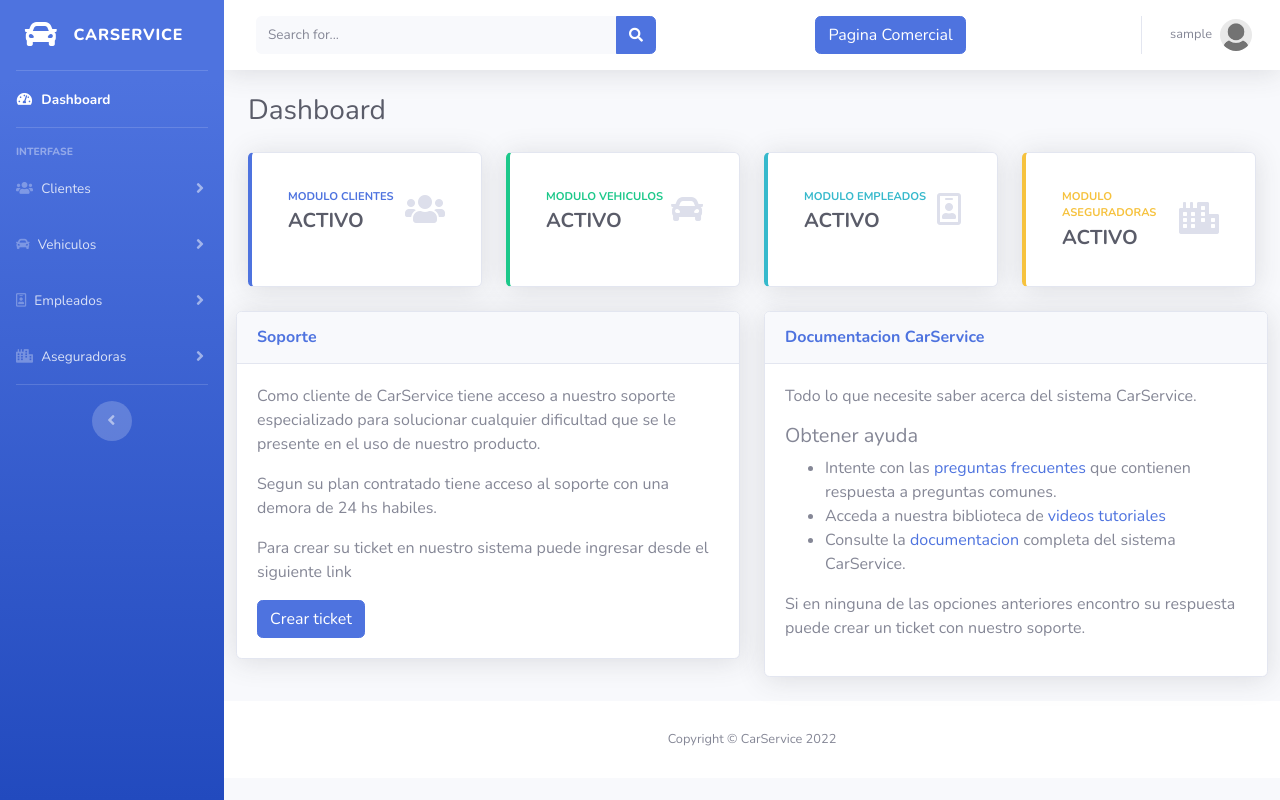
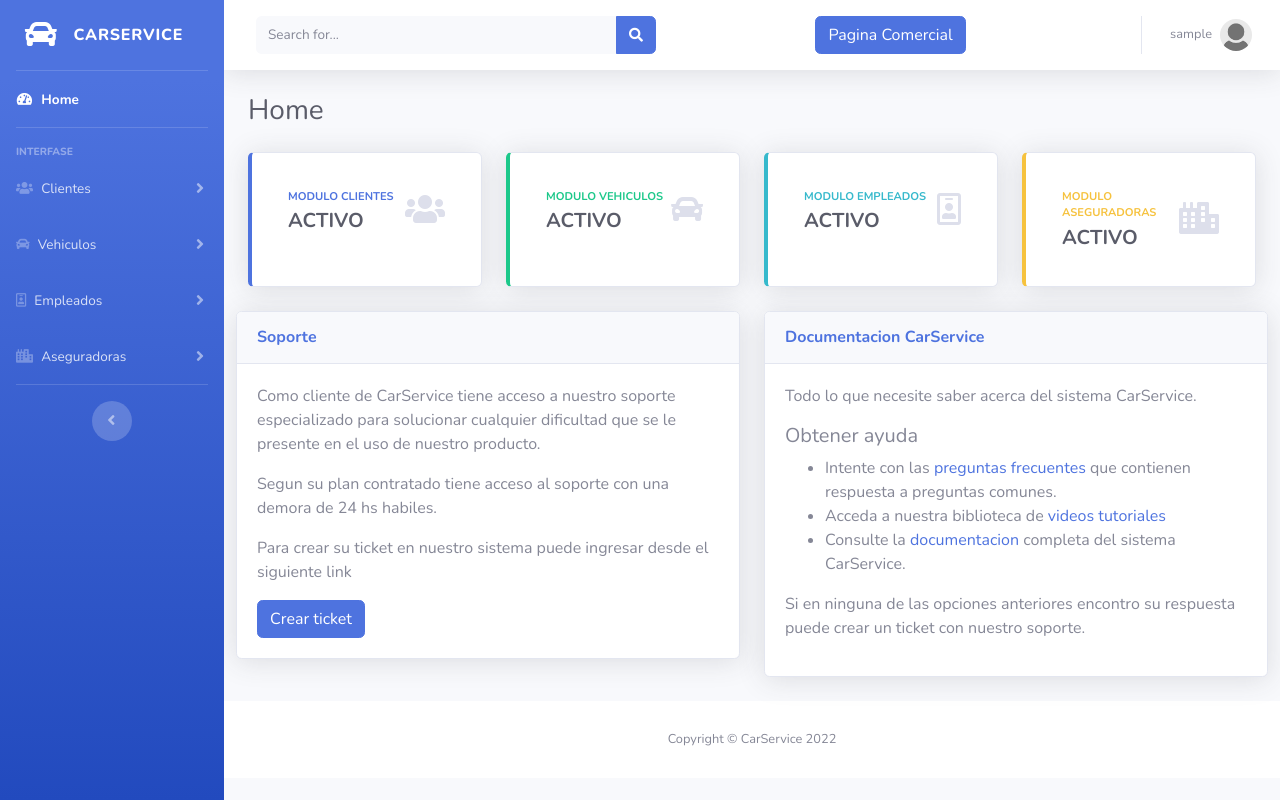
Before and after one commit to carserviceunlam/carservices, a Django app: page / in a window 1280 px wide. Run offline with Django 3.2, Linux system fonts and the light colour scheme; the visitor is signed in with stand-in values (Sample User, id 1); some libraries are stand-ins or nearby versions.

Commit message:
cambio dashboard por home

```diff
--- a/templates/index.html
+++ b/templates/index.html
@@ -15,7 +15,7 @@
       <div class="container-fluid">
 
         <!-- Page Heading -->
-        <h1 class="h3 mb-4 text-gray-800">Dashboard</h1>
+        <h1 class="h3 mb-4 text-gray-800">Home</h1>
 
         <div class="row">
 
--- a/templates/side-nav.html
+++ b/templates/side-nav.html
@@ -16,7 +16,7 @@
   <li class="nav-item active">
     <a class="nav-link" href="{% url 'index' %}">
       <i class="fas fa-fw fa-tachometer-alt"></i>
-      <span>Dashboard</span></a>
+      <span>Home</span></a>
   </li>
 
   <!-- Divider -->
```
